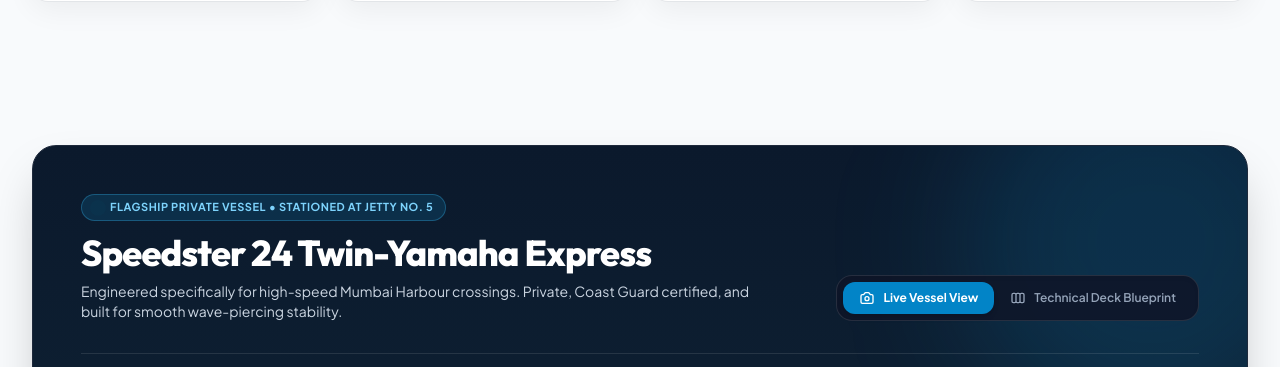
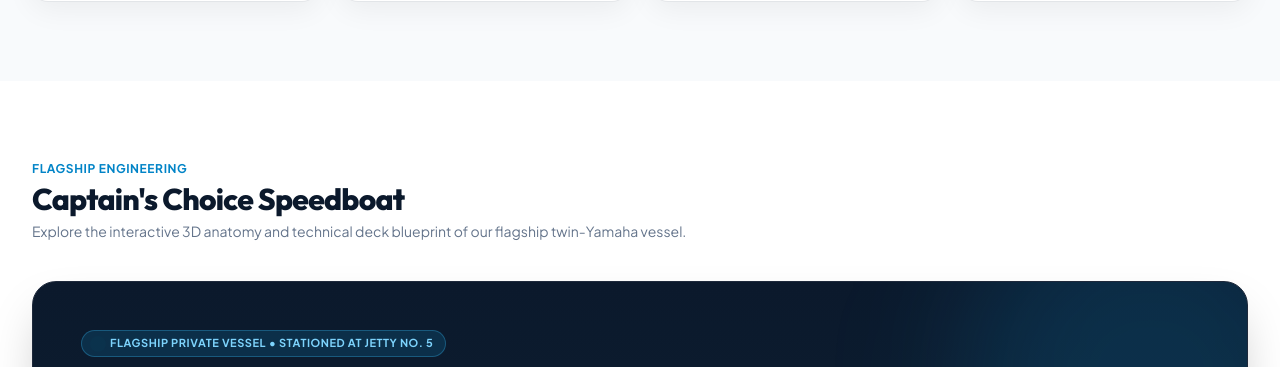
Before and after one commit to VikasGupta2022/Captains-Choice-Sea-Ventures, a FastAPI app: page / in a window 1280 px wide. Shown: the part 1901-2268 px from the top of the page. Run offline with FastAPI, Linux system fonts and the light colour scheme; some libraries are stand-ins or nearby versions.

Commit message:
feat(showcase): copy local speedboat image to static assets and add section header

```diff
--- a/app/data/fleet_catalog.json
+++ b/app/data/fleet_catalog.json
@@ -79,7 +79,7 @@
         "Garmin GPS & Safety Navigation",
         "Deep-V Wave-Piercing Hull"
       ],
-      "image": "https://images.unsplash.com/photo-1544551763-46a013bb70d5?auto=format&fit=crop&w=1400&q=85",
+      "image": "/static/images/speedboat.jpg",
       "description": "Engineered specifically for high-speed Mumbai Harbour crossings. Private, Coast Guard certified, and built for smooth wave-piercing stability."
     }
   ],
--- a/app/templates/components/vessel_showcase.html
+++ b/app/templates/components/vessel_showcase.html
@@ -1,8 +1,23 @@
 <!-- ======================================================== -->
 <!-- INTERACTIVE 3D FLAGSHIP VESSEL SHOWCASE & BLUEPRINT      -->
 <!-- ======================================================== -->
-<section id="vessel" class="py-12 sm:py-16" aria-label="Flagship Vessel Showcase">
+<section id="vessel" class="py-16 sm:py-20 bg-white" aria-label="Flagship Vessel Showcase">
     <div class="max-w-7xl mx-auto px-4 sm:px-6 lg:px-8 w-full">
+
+        {% if not hide_vessel_header %}
+        <!-- Section Header -->
+        <div class="max-w-2xl mb-10">
+            <span class="text-xs uppercase font-extrabold tracking-wider text-[#0284C7] block mb-1">
+                Flagship Engineering
+            </span>
+            <h2 class="text-2xl sm:text-3xl font-extrabold font-display text-[#0B192C] tracking-tight">
+                Captain's Choice Speedboat
+            </h2>
+            <p class="text-slate-500 text-xs sm:text-sm mt-1 leading-relaxed">
+                Explore the interactive 3D anatomy and technical deck blueprint of our flagship twin-Yamaha vessel.
+            </p>
+        </div>
+        {% endif %}
 
         <!-- Apple/Tesla-Style Luxury Maritime Showcase Container -->
         <div class="bg-gradient-to-b from-[#0B192C] via-[#0F2537] to-[#0B192C] text-white rounded-3xl p-6 sm:p-10 lg:p-12 shadow-2xl relative overflow-hidden border border-slate-800">
@@ -59,7 +74,7 @@
 
                         <!-- 1. Live Vessel View (Photo with Hotspots) -->
                         <div id="vesselLiveView" class="relative rounded-2xl overflow-hidden border border-white/15 bg-slate-950/70 shadow-2xl transition-all duration-300">
-                            <img src="https://images.unsplash.com/photo-1544551763-46a013bb70d5?auto=format&fit=crop&w=1400&q=85"
+                            <img src="/static/images/speedboat.jpg"
                                  alt="Speedster 24 Twin Yamaha Speedboat"
                                  class="w-full h-72 sm:h-96 md:h-[420px] object-cover object-center filter brightness-95 contrast-105">
                             <div class="absolute inset-0 bg-gradient-to-t from-slate-950/80 via-transparent to-slate-950/30 pointer-events-none"></div>
--- a/app/templates/fleet.html
+++ b/app/templates/fleet.html
@@ -40,6 +40,7 @@
 
 <!-- Interactive Flagship Vessel Showcase & Blueprint Stage -->
 <div class="bg-[#F8FAFC]">
+    {% set hide_vessel_header = true %}
     {% include "components/vessel_showcase.html" %}
 </div>
 
```
Also changed, not shown: app/static/images/speedboat.jpg (added).
